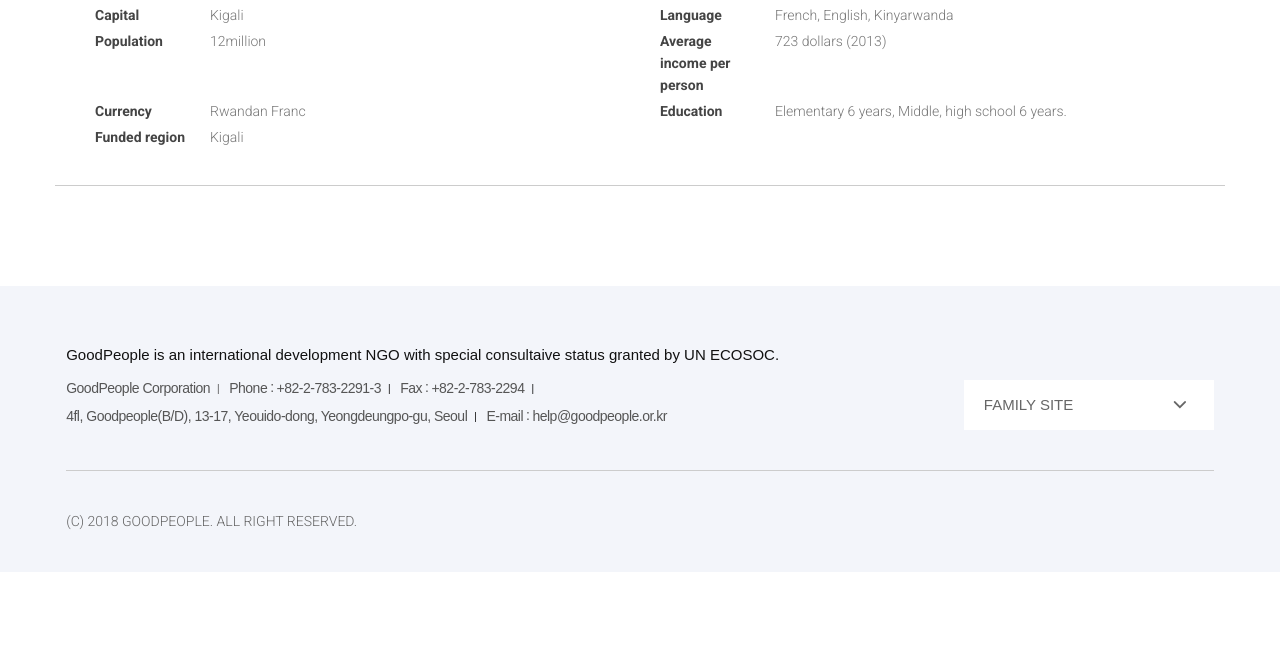
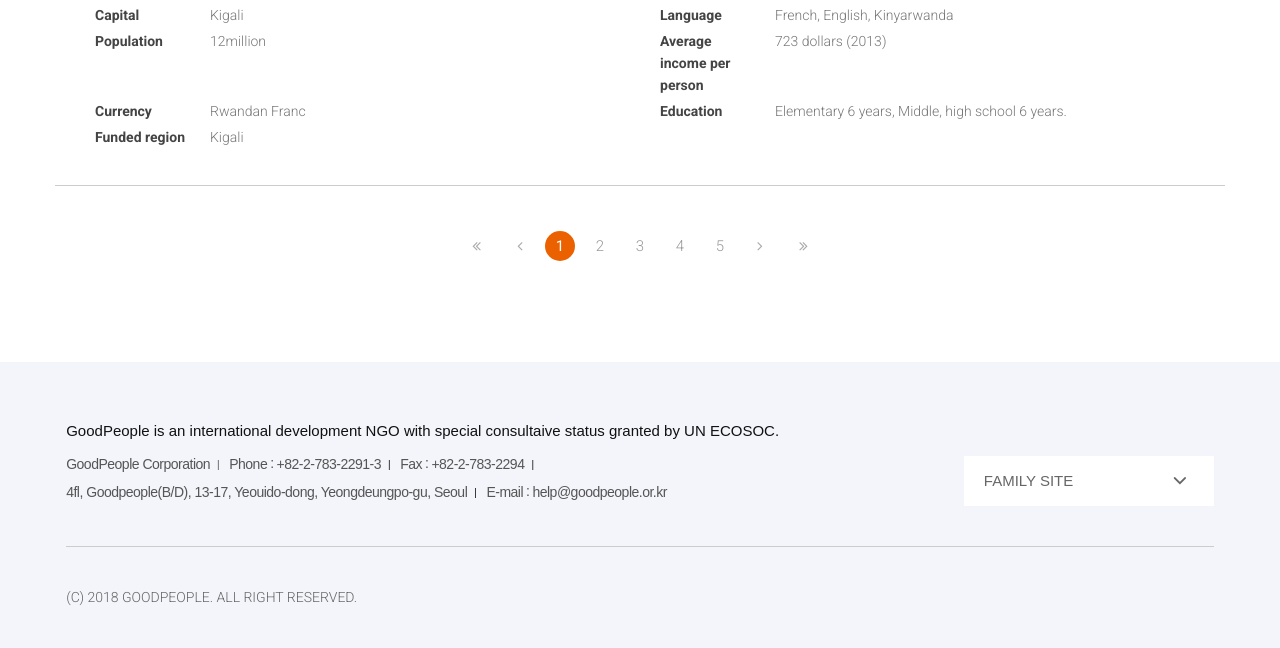
Before and after one commit to movementk/eng.goodpeople, a PHP site: page /relationship/overseas_business.php in a window 1280 px wide. Shown: the part 738-1386 px from the top of the page. Before the commit the page ends 1268 px from the top, so only its background shows below. Run offline with PHP 8.4, Linux system fonts and the light colour scheme; style sheets or scripts are compiled from the project's sources; some libraries are stand-ins or nearby versions; some web fonts are replaced.

Commit message:
css 수정및 이미지 변경

```diff
--- a/assets/css/relationship.css
+++ b/assets/css/relationship.css
@@ -1,34 +1,12 @@
 @charset "UTF-8";
-/*
-@import 'common';
-
-//국내
-.domestic-business {
-	.equip {
-		.details {
-			  p {
-				font-size: 14px;
-				line-height: 22px;
-				font-weight: normal;
-				@media (min-width: 768px) {
-					font-size: 16px;
-					line-height: 26px;
-				}
-			}
-		}
-		.equip-list {
-			font-size: 14px;
-			line-height: 22px;
-			margin-top: 25px;
-			margin-bottom: 150px;
-			color: #234ea2;
-		}
-	}
-}
-*/
 /*
  * @설명: 아동결연 메뉴의 하위 메뉴들에 대한 스타일
  */
+#content .paging {
+  margin-top: 30px; }
+  @media (min-width: 768px) {
+    #content .paging {
+      margin-top: 45px; } }
 #content.relationship {
   font-size: 13px;
   line-height: 20px;
--- a/assets/css/relationship.scss
+++ b/assets/css/relationship.scss
@@ -1,38 +1,14 @@
-/*
-@import 'common';
-
-//국내
-.domestic-business {
-	.equip {
-		.details {
-			  p {
-				font-size: 14px;
-				line-height: 22px;
-				font-weight: normal;
-				@media (min-width: 768px) {
-					font-size: 16px;
-					line-height: 26px;
-				}
-			}
-		}
-		.equip-list {
-			font-size: 14px;
-			line-height: 22px;
-			margin-top: 25px;
-			margin-bottom: 150px;
-			color: #234ea2;
-		}
-	}
-}
-*/
-
-
-
 /*
  * @설명: 아동결연 메뉴의 하위 메뉴들에 대한 스타일
  */
 
 #content {
+    .paging {
+        margin-top: 30px;
+        @media(min-width: 768px) {
+            margin-top: 45px;
+        }
+    }
   &.relationship {
     font-size: 13px;
     line-height: 20px;
--- a/relationship/overseas_business.php
+++ b/relationship/overseas_business.php
@@ -66,6 +66,54 @@
                     </table>
                 </div>
             </section>
+
+            <nav class="paging">
+   				<ol class="pagination">
+   					<li class="first">
+   						<a href="#">
+   							<i class="icon-angle-double-left">
+   								<span class="sr-only">첫 페이지</span>
+   							</i>
+   						</a>
+   					</li>
+   					<li class="prev">
+   						<a href="#">
+   							<i class="icon-angle-left">
+   								<span class="sr-only">이전 페이지</span>
+   							</i>
+   						</a>
+   					</li>
+   					<li class="active">
+   						<a href="#">1</a>
+   					</li>
+   					<li>
+   						<a href="#">2</a>
+   					</li>
+   					<li>
+   						<a href="#">3</a>
+   					</li>
+   					<li>
+   						<a href="#">4</a>
+   					</li>
+   					<li>
+   						<a href="#">5</a>
+   					</li>
+   					<li class="next">
+   						<a href="#">
+   							<i class="icon-angle-right">
+   								<span class="sr-only">다음 페이지</span>
+   							</i>
+   						</a>
+   					</li>
+   					<li class="last">
+   						<a href="#">
+   							<i class="icon-angle-double-right">
+   								<span class="sr-only">마지막 페이지</span>
+   							</i>
+   						</a>
+   					</li>
+   				</ol>
+   			</nav>
         </div>
     </main>
 
```
Also changed, not shown: assets/images/business/img_overseas_medical1.jpg, assets/images/business/img_overseas_medical2.jpg, assets/images/introduce/img_vision_figure1.jpg, assets/images/introduce/img_vision_figure2.jpg, assets/images/introduce/img_vision_figure3.jpg, 1 other file.
